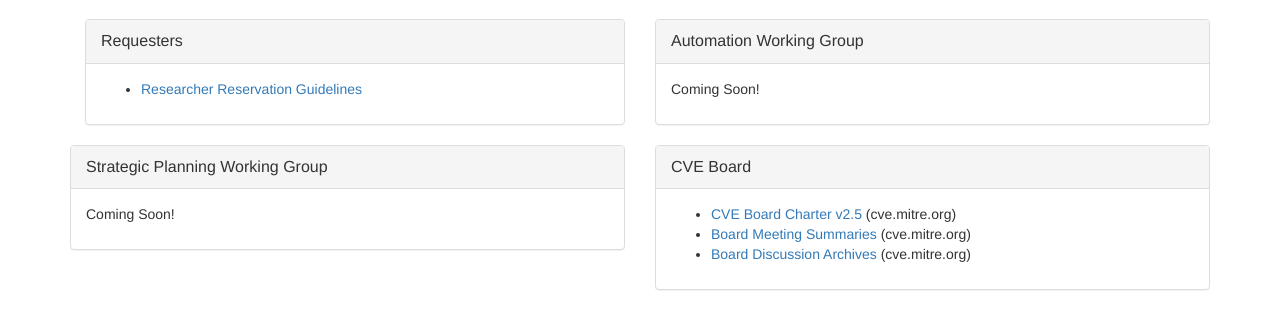
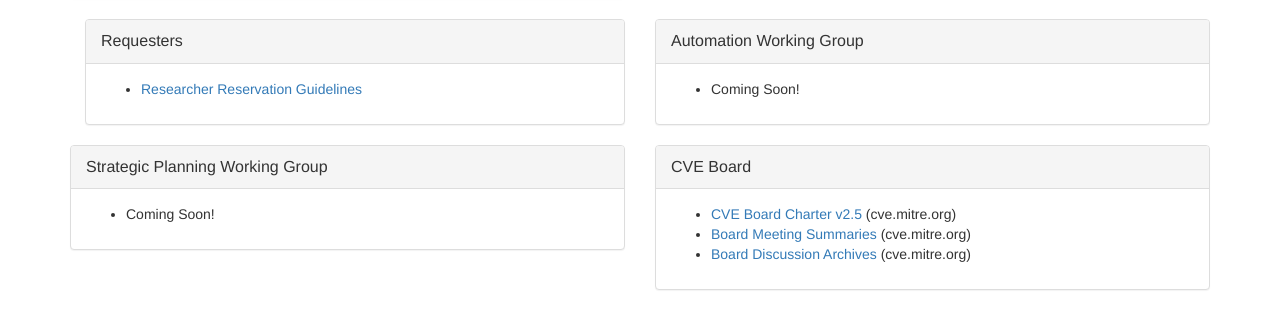
Before and after one commit to CVEProject/cveproject.github.io, a Jekyll site: the page built from index.md, in a window 1280 px wide. Shown: the part 362-673 px from the top of the page. Built offline with Jekyll 4.4.1, drawn with Linux system fonts in a browser that asks for light colours; nearby versions of some CDN libraries.

Commit message:
Update index.md

```diff
--- a/index.md
+++ b/index.md
@@ -58,7 +58,9 @@ layout: page
         <div class="panel-title">Automation Working Group</div>
       </div>
       <div class="panel-body">
-        <p>Coming Soon!</p>
+        <ul>
+        <li>Coming Soon!</li>
+        </ul>
       </div>
     </div>
   </div>
@@ -69,7 +71,9 @@ layout: page
         <div class="panel-title">Strategic Planning Working Group</div>
       </div>
       <div class="panel-body">
-        <p>Coming Soon!</p>
+        <ul>
+        <li>Coming Soon!</li>
+        </ul>
       </div>
     </div>
   </div>
```
